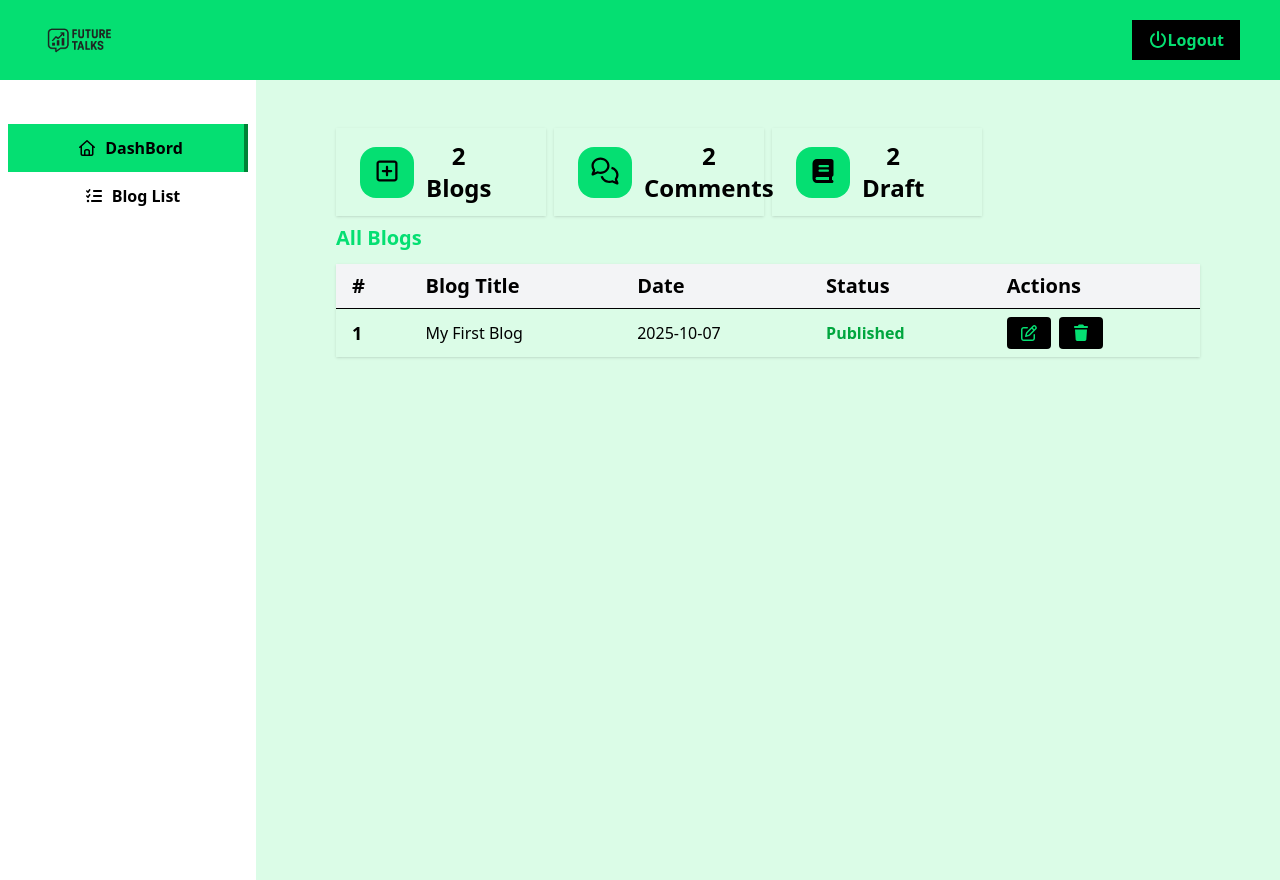
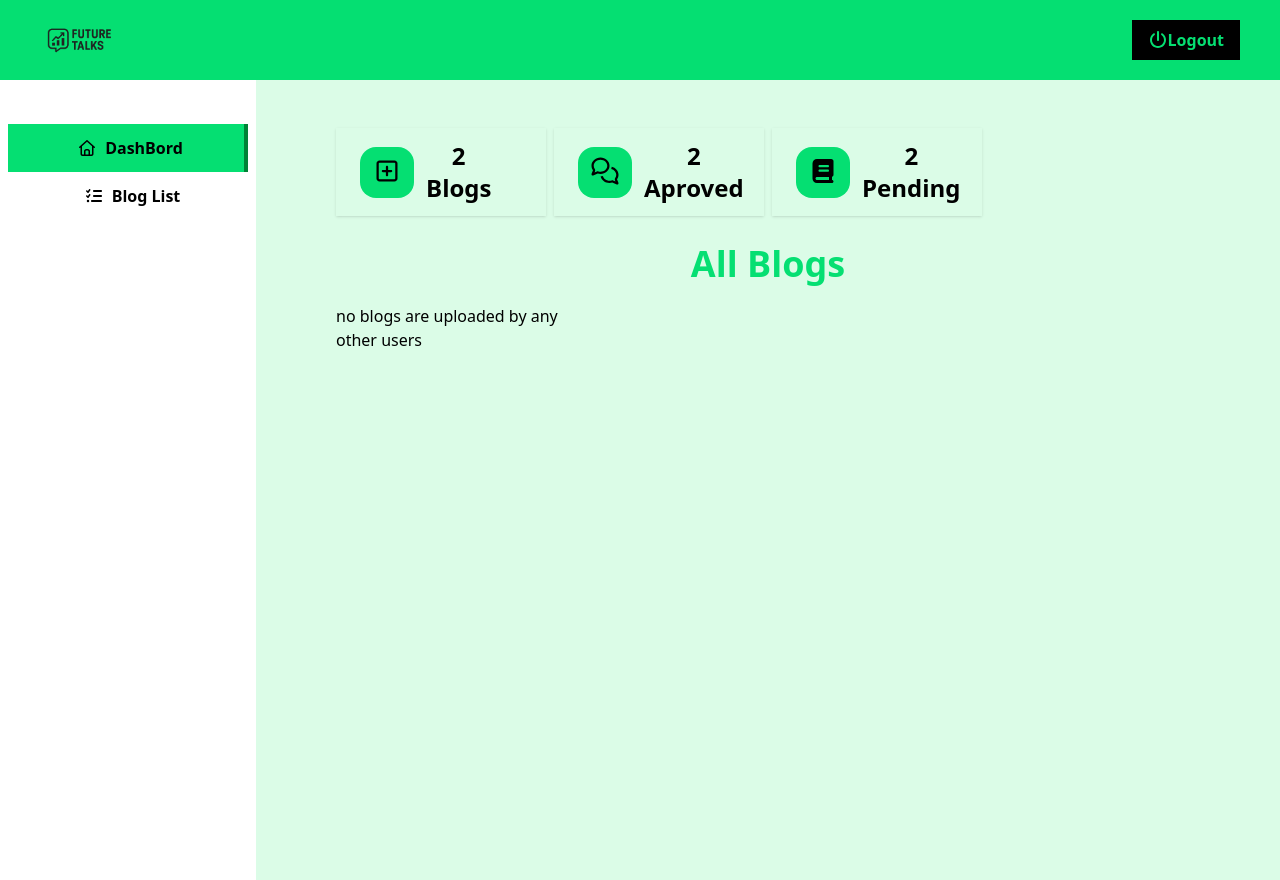
Before and after one commit to hareeshvs72/Blog-MERN-FRONTEND, a React (Vite) app: page /admin-dashbord in a window 1280 px wide. Built offline with nearby package versions, Linux system fonts and the light colour scheme.

Commit message:
user page completet

```diff
--- a/src/Admin/pages/Dashbord.jsx
+++ b/src/Admin/pages/Dashbord.jsx
@@ -1,4 +1,4 @@
-import React from "react"
+import React, { useEffect, useState } from "react"
 
 import { FontAwesomeIcon } from "@fortawesome/react-fontawesome"
 import { faComments, faSquarePlus } from "@fortawesome/free-regular-svg-icons"
@@ -7,8 +7,37 @@ import AdminHeader from "../components/AdminHeader"
 import AdminSidebar from "../components/AdminSidebar"
 import { faPenToSquare } from "@fortawesome/free-regular-svg-icons"
 import { faTrash } from "@fortawesome/free-solid-svg-icons"
+import { getAllBlogsAdminAPI } from "../../service/allAPI"
+import BASEURL from "../../service/serverURL"
+import { Link } from "react-router-dom"
+
 
 function Dashbord() {
+  const[blogs,setBlogs] = useState([])
+  useEffect(()=>{
+      handileAllBlogs()
+  },[])
+
+  console.log(blogs);
+
+  const handileAllBlogs= async () =>{
+    const token = sessionStorage.getItem("token")
+
+    if(token){
+      try {
+           const reqHeader = {
+      "Authorization": `Bearer ${token}`
+    }
+    const result = await getAllBlogsAdminAPI(reqHeader)
+    console.log(result.data);
+    setBlogs(result.data)
+
+
+      } catch (error) {
+
+      }
+    }
+  }
   return (
          <>
     <AdminHeader/>
@@ -38,7 +67,7 @@ function Dashbord() {
             </div>
             <div>
               <h1 className="text-center font-bold text-2xl">2</h1>
-              <h3 className="text-center font-bold text-2xl">Comments</h3>
+              <h3 className="text-center font-bold text-2xl">Aproved</h3>
             </div>
           </div>
 
@@ -49,40 +78,40 @@ function Dashbord() {
             </div>
             <div>
               <h1 className="text-center font-bold text-2xl">2</h1>
-              <h3 className="text-center font-bold text-2xl">Draft</h3>
+              <h3 className="text-center font-bold text-2xl">Pending</h3>
             </div>
           </div>
         </div>
         <div className="col-span-4">
                     <div className="md:mx-20">
-                <h1 className="text-green-400 text-xl font-bold">All Blogs</h1>
-                <table className="my-3 shadow w-full table-auto border-collapse">
-                  <thead className="bg-gray-100">
-                    <tr>
-                      <th className="px-4 py-2 text-left font-bold text-xl">#</th>
-                      <th className="px-4 py-2 text-left font-bold text-xl">Blog Title</th>
-                      <th className="px-4 py-2 text-left font-bold text-xl">Date</th>
-                      <th className="px-4 py-2 text-left font-bold text-xl">Status</th>
-                      <th className="px-4 py-2 text-left font-bold text-xl">Actions</th>
-                    </tr>
-                  </thead>
-                  <tbody>
-                    <tr className="border-t">
-                      <td className="px-4 py-2 font-bold text-lg">1</td>
-                      <td className="px-4 py-2">My First Blog</td>
-                      <td className="px-4 py-2">2025-10-07</td>
-                      <td className="px-4 py-2 text-green-600 font-semibold">Published</td>
-                      <td className="px-4 py-2">
-                        <button className="bg-black text-green-400 px-3 py-1 rounded">
-                          <FontAwesomeIcon icon={faPenToSquare} />
-                        </button>
-                        <button className="bg-black text-green-400 px-3 py-1 ml-2 rounded">
-                          <FontAwesomeIcon icon={faTrash} />
-                        </button>
-                      </td>
-                    </tr>
-                  </tbody>
-                </table>
+                <h1 className="text-green-400 my-5 text-center text-4xl font-bold">All Blogs</h1>
+              <div className="md:grid grid-cols-3  gap-10 md:my-0 my-3">
+            {/* card dupliacte */}
+            {blogs?.length > 0 ?
+              blogs?.map((items, index) => (
+                <div key={index} className='p-2 rounded shadow hover:shadow-2xl   md:my-0 my-3'>
+                  <div style={{ height: '200px' }}>
+                    <img style={{ width: "100%", height: '200px', borderRadius: "10px" }} src={`${BASEURL}/uploads/${items?.thumbnail}`} alt="Thubnail" className='bg-cover' />
+                  </div>
+                  <div>
+                    <div>
+                      <h1 className='text-2xl font-bold my-2'>{items?.title}</h1>
+                      <h1 className='text-xm text-blue-400 font-bold my-2'>{items?.subTitle}</h1>
+                      <p className='font-semibold text-justify'>{items?.description.length > 120 ? `${items?.description.slice(0, 120)}...` : items?.description}</p>
+                    </div>
+                   <button className='px-4 mt-2 bg-black text-green-400 font-bold py-2 hover:bg-green-400 hover:text-black'>{items?.category}</button>
+
+                  </div>
+                   <button className='px-4 my-3 w-full bg-black text-green-400 font-bold py-2 hover:bg-green-400 hover:text-black'>approveed</button>
+                </div>))
+              :
+              <div>
+                <p>no blogs are uploaded by any other users</p>
+              </div>
+            }
+
+
+          </div>
               </div>
                 </div>
         </div>
--- a/src/Auth/LogReg.jsx
+++ b/src/Auth/LogReg.jsx
@@ -132,8 +132,8 @@ function LogReg({ register }) {
       {/* Background Image */}
 
       {/* new login */}
-      <div className='h-screen relative z-20  flex-col w-full flex items-center justify-center bg-[url(https://d.furaffinity.net/art/cyber-ogurchik/1631193953/1631193761.cyber-ogurchik_2__1_.gif)] bg-cover '>
-      <div className='absolute -z-10 h-screen bg-black/70 w-full'>yjugtrfd</div>
+      <div className='h-screen relative z-20  flex-col w-full flex items-center justify-center bg-[url(/logbg.gif)] bg-cover '>
+      <div className='absolute -z-10 h-screen bg-black/70 w-full'></div>
 
         <div className='rounded-2xl w-[400px] p-5 bg-white' >
           {/* login */}
--- a/src/User/Pages/UserBlogList.jsx
+++ b/src/User/Pages/UserBlogList.jsx
@@ -8,7 +8,7 @@ import { faBook } from "@fortawesome/free-solid-svg-icons"
 import { toast, ToastContainer } from 'react-toastify'
 import { faCloudArrowUp } from '@fortawesome/free-solid-svg-icons'
 import { getIndividualUserBlogAPi, getSingleBlogViewAPI, removeIndividualBlogsAPI, updateBlogApi } from '../../service/allAPI'
-import { useNavigate } from 'react-router-dom'
+import { Link, useNavigate } from 'react-router-dom'
 import BASEURL from '../../service/serverURL'
 
 function UserBlogList() {
@@ -18,6 +18,8 @@ function UserBlogList() {
   const navigate = useNavigate()
   const [thumPreview, setThumbPreview] = useState("")
   const [editModale, setEditModale] = useState(false)
+  const[dotModale,setDotModale] = useState(null)
+
   const [blogId, setBlogId] = useState("")
   const [blogDetails, setBlogDetails] = useState({
     title: "",
@@ -236,22 +238,27 @@ function UserBlogList() {
           </div>
           <div className="md:mx-10 md:mt-10">
             <h1 className="text-green-400 text-xl font-bold">All Blogs</h1>
-            <table className="my-3 shadow w-full table-auto border-collapse">
-              <thead className="bg-gray-100">
+            <table className="my-3 shadow w-full table-auto bg-black p-3 rounded-xl">
+              <thead className="text-white">
                 <tr>
-                  <th className="px-4 py-2 text-left font-bold text-xl">#</th>
-                  <th className="px-4 py-2 text-left font-bold text-xl">Blog Title</th>
-                  <th className="px-4 py-2 text-left font-bold text-xl">Date</th>
-                  <th className="px-4 py-2 text-left font-bold text-xl">Status</th>
-                  <th className="px-4 py-2 text-left font-bold text-xl">Actions</th>
+                  {/* <th className="px-4 py-2 text-left font-bold text-xl">#</th> */}
+                  <th className="px-4 py-2 text-left font-semibold text-xl"> Title</th>
+                  <th className="px-4 py-2 text-left font-semibold text-xl">Date</th>
+                  <th className="px-4 py-2 text-left font-semibold text-xl">Status</th>
+                  <th className="px-4 py-2 text-left font-semibold text-xl">Actions</th>
                 </tr>
               </thead>
-              <tbody>
+              {/* duplicate blog list */}
+              <tbody >
                 {blogs?.length > 0 ?
                   blogs?.map((item, index) => (
-                    <tr key={item?._id} className="border-t">
-                      <td className="px-4 py-2 font-bold text-lg">{index + 1}</td>
-                      <td className="px-4 py-2">{item?.title}</td>
+                    <tr key={item?._id} className="text-green-400  ">
+                      {/* <td className="px-4 py-2 font-bold text-lg">{index + 1}</td> */}
+                      <td className="px-4 py-2 flex items-center">
+                        <img width={'70px'} height={'40px'} className='object-cover' src={`${BASEURL}/uploads/${item?.thumbnail}`} alt="" />
+
+                      <Link className='hover:underline ' to={`/${item?._id}/view`} > <h1 className='font-semibold mx-3'>  {item?.title}</h1></Link>
+                       </td>
                       <td className="px-4 py-2">{new Date(item?.createdAt).toLocaleDateString("en-US", {
                         year: "numeric",
                         month: "short",
@@ -259,12 +266,16 @@ function UserBlogList() {
                       })}</td>
                       <td className="px-4 py-2 text-green-600 font-semibold">{item?.status}</td>
                       <td className="px-4 py-2">
+                        <button className='relative p-3 cursor-pointer bg-white rounded-2xl' onClick={()=>setDotModale(dotModale === item?._id ? null : item?._id)}><img src="/3dot.png" alt="3 dot" width={'20px'} /></button>
+                      {dotModale === item?._id &&
+                        <div className="absolute  bg-white border shadow-md rounded p-2 mt-1 z-10">
                           <button onClick={() => { getBlogId(item?._id) }} className="bg-black text-green-400 px-3 py-1 rounded">
                             <FontAwesomeIcon icon={faPenToSquare} />
                           </button>
                           <button onClick={() => deleteBlogs(item?._id)} className="bg-black text-green-400 px-3 py-1 ml-2 rounded">
                             <FontAwesomeIcon icon={faTrash} />
                           </button>
+                        </div>}
                       </td>
                     </tr>
                   ))
--- a/src/User/Pages/View.jsx
+++ b/src/User/Pages/View.jsx
@@ -46,7 +46,10 @@ console.log(allComments);
     console.log("inside display comments");
 
     try {
-      const reqHeader = {
+      console.log("no token ", token);
+
+    if(token){
+        const reqHeader = {
                 "Authorization": `Bearer ${token}`
             }
       const result = await getAllCommnetsAPI(id,reqHeader)
@@ -58,6 +61,7 @@ console.log(allComments);
         console.log("failed to get commnets",result);
 
       }
+    }
     } catch (error) {
       console.log(error);
 
--- a/src/service/allAPI.js
+++ b/src/service/allAPI.js
@@ -91,3 +91,13 @@ export const createNewCommentAPI = async(blogId,reqBody,reqHeader)=>{
 export const getAllCommnetsAPI = async (blogId,reqHeader)=>{
   return await  CommonAPi("GET",`${BASEURL}/all-comment/${blogId}`,{},reqHeader)
 }
+
+
+// ---------------------- admin -----------------------------------
+
+
+// get all blogs  by admin   - called by dashbord component
+
+export const getAllBlogsAdminAPI = async (reqHeader)=>{
+  return await  CommonAPi("GET",`${BASEURL}/get-allblog-admin`,{},reqHeader)
+}
```
Also changed, not shown: src/User/Pages/Blog.jsx (+1 -14 lines), public/3dot.png (added), 1 other file (tests, documents, lock files or other folders). Lines whose indentation alone changed are shown as unchanged.
